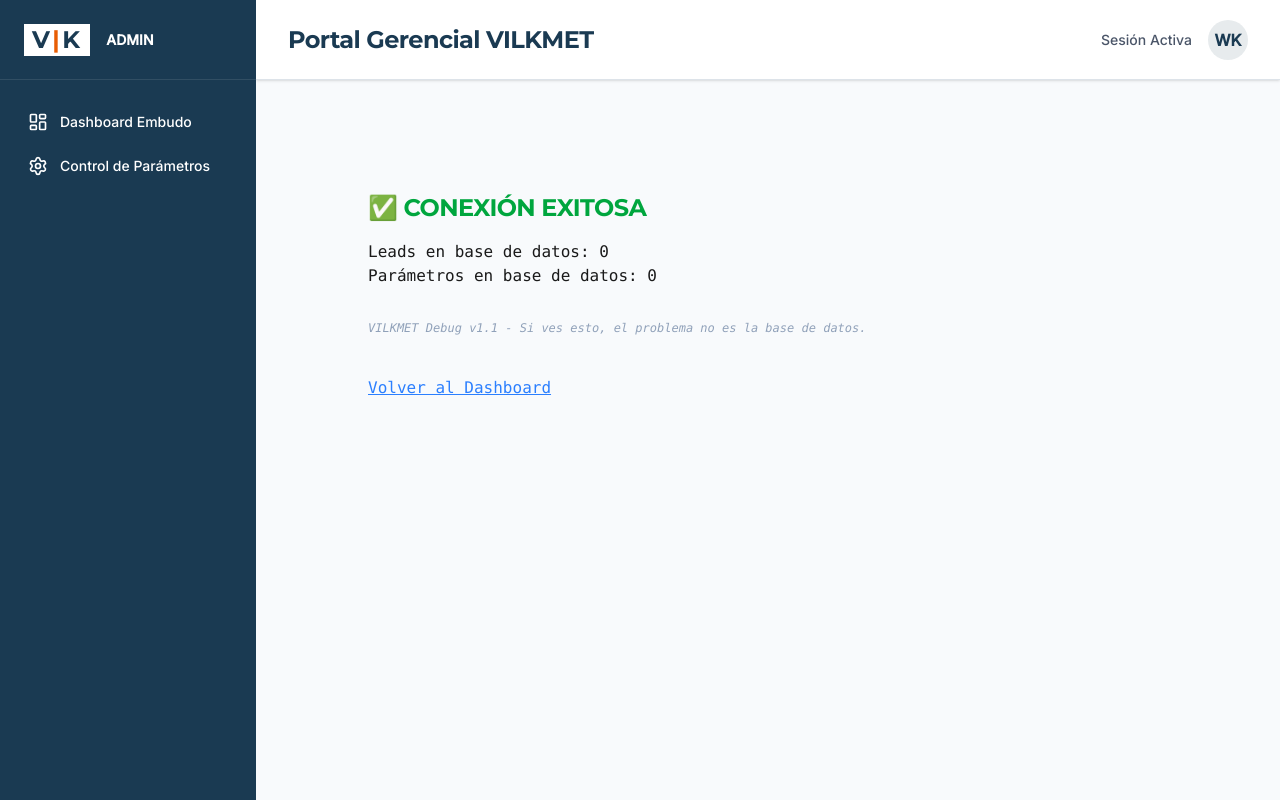
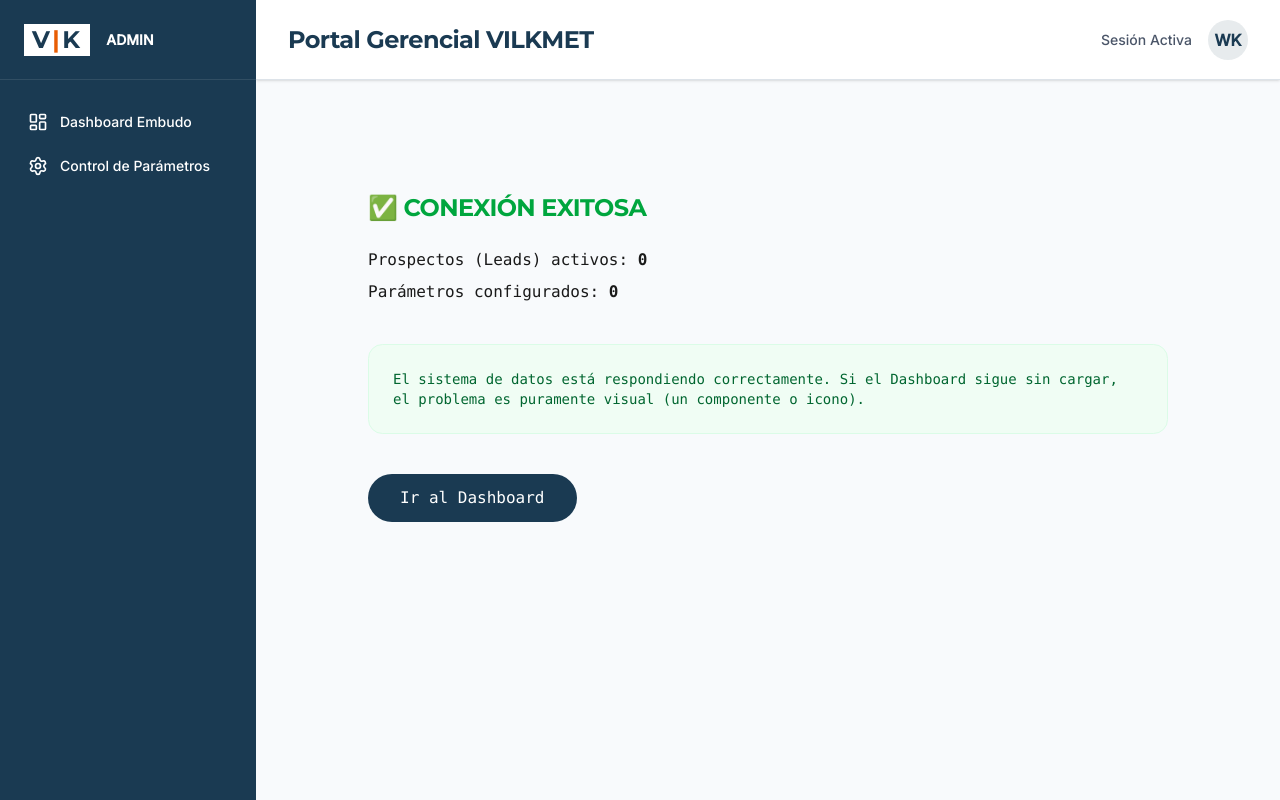
Before and after one commit to Wilson-Kickbush/vilkmet-app, a Next.js app: page /admin/debug in a window 1280 px wide. Built offline with nearby package versions, Linux system fonts and the light colour scheme; no server answers; the database is empty.

Commit message:
fix: indestructible middleware and debug page v1.2

```diff
--- a/src/app/admin/debug/page.tsx
+++ b/src/app/admin/debug/page.tsx
@@ -3,28 +3,49 @@
 export const dynamic = "force-dynamic";
 
 export default async function DebugPage() {
+  let leadsCount = 0;
+  let paramsCount = 0;
+  let error: string | null = null;
+
   try {
-    const leadsCount = await prisma.lead.count();
-    const paramsCount = await prisma.systemParameter.count();
+    leadsCount = await prisma.lead.count();
+    paramsCount = await prisma.systemParameter.count();
+  } catch (err: any) {
+    error = err?.message || "Error desconocido de conexión";
+  }
 
-    return (
-      <div className="p-20 font-mono">
-        <h1 className="text-2xl font-bold text-green-600">✅ CONEXIÓN EXITOSA</h1>
-        <p className="mt-4">Leads en base de datos: {leadsCount}</p>
-        <p>Parámetros en base de datos: {paramsCount}</p>
-        <p className="mt-8 text-xs text-slate-400 italic">VILKMET Debug v1.1 - Si ves esto, el problema no es la base de datos.</p>
-        <a href="/admin" className="mt-10 block text-blue-500 underline">Volver al Dashboard</a>
-      </div>
-    );
-  } catch (err: any) {
+  if (error) {
     return (
       <div className="p-20 font-mono">
         <h1 className="text-2xl font-bold text-red-600">❌ FALLO DE CONEXIÓN</h1>
-        <pre className="mt-4 bg-slate-100 p-6 rounded-xl overflow-auto max-w-full">
-          {err?.message || "Error desconocido"}
-        </pre>
-        <p className="mt-8 text-xs text-slate-400">VILKMET Debug v1.1 - Este error confirma que Vercel no está llegando a Supabase.</p>
+        <div className="mt-4 bg-slate-100 p-6 rounded-xl overflow-auto max-w-full">
+          <p className="font-bold text-red-800">Mensaje técnico:</p>
+          <pre className="mt-2 text-sm">{error}</pre>
+        </div>
+        <p className="mt-8 text-xs text-slate-400">
+          VILKMET Debug v1.1 - Si ves este error, Vercel no puede comunicarse con la base de datos de Supabase.
+          Verifica las variables DATABASE_URL y DIRECT_URL en el panel de Vercel.
+        </p>
       </div>
     );
   }
+
+  return (
+    <div className="p-20 font-mono">
+      <h1 className="text-2xl font-bold text-green-600">✅ CONEXIÓN EXITOSA</h1>
+      <div className="mt-6 space-y-2">
+        <p>Prospectos (Leads) activos: <span className="font-bold">{leadsCount}</span></p>
+        <p>Parámetros configurados: <span className="font-bold">{paramsCount}</span></p>
+      </div>
+      <div className="mt-10 p-6 bg-green-50 rounded-2xl border border-green-100">
+        <p className="text-sm text-green-800 font-medium">
+          El sistema de datos está respondiendo correctamente.
+          Si el Dashboard sigue sin cargar, el problema es puramente visual (un componente o icono).
+        </p>
+      </div>
+      <a href="/admin" className="mt-10 inline-block bg-primary text-white px-8 py-3 rounded-full no-underline">
+        Ir al Dashboard
+      </a>
+    </div>
+  );
 }
--- a/src/utils/supabase/middleware.ts
+++ b/src/utils/supabase/middleware.ts
@@ -9,34 +9,37 @@
     },
   })
 
-  // Cliente Supabase optimizado para Middleware
+  // 0. EXCEPCIÓN: Permitir /admin/debug sin autenticar para rescate
+  if (request.nextUrl.pathname === "/admin/debug") {
+    return response;
+  }
+
+  // 1. Cliente Supabase con manejo de errores
+  if (!process.env.NEXT_PUBLIC_SUPABASE_URL || !process.env.NEXT_PUBLIC_SUPABASE_ANON_KEY) {
+    console.error("ALERTA: Faltan variables de entorno de Supabase");
+    return response;
+  }
+
+  try {
     const supabase = createServerClient(
-    process.env.NEXT_PUBLIC_SUPABASE_URL!,
-    process.env.NEXT_PUBLIC_SUPABASE_ANON_KEY!,
+      process.env.NEXT_PUBLIC_SUPABASE_URL,
+      process.env.NEXT_PUBLIC_SUPABASE_ANON_KEY,
       {
         cookies: {
-        getAll() {
-          return request.cookies.getAll()
-        },
+          getAll: () => request.cookies.getAll(),
           setAll(cookiesToSet) {
-          cookiesToSet.forEach(({ name, value, options }) =>
-            request.cookies.set(name, value)
-          )
-          response = NextResponse.next({
-            request,
-          })
-          cookiesToSet.forEach(({ name, value, options }) =>
-            response.cookies.set(name, value, options)
-          )
+            cookiesToSet.forEach(({ name, value }) => request.cookies.set(name, value))
+            response = NextResponse.next({ request })
+            cookiesToSet.forEach(({ name, value, options }) => response.cookies.set(name, value, options))
           },
         },
       }
     )
 
-  // Obtener usuario actual
+    // Obtener usuario actual (con tiempo límite)
     const { data: { user } } = await supabase.auth.getUser()
 
-  // Bloquear /admin si no hay usuario
+    // Bloquear /admin si no hay usuario (excepto /admin/debug ya manejado arriba)
     if (request.nextUrl.pathname.startsWith("/admin") && !user) {
       return NextResponse.redirect(new URL("/login", request.url))
     }
@@ -45,6 +48,9 @@
     if (request.nextUrl.pathname === "/login" && user) {
       return NextResponse.redirect(new URL("/admin", request.url))
     }
+  } catch (error) {
+    console.error("Middleware Auth Error:", error);
+  }
 
   return response
 }
```
Lines whose indentation alone changed are shown as unchanged.
